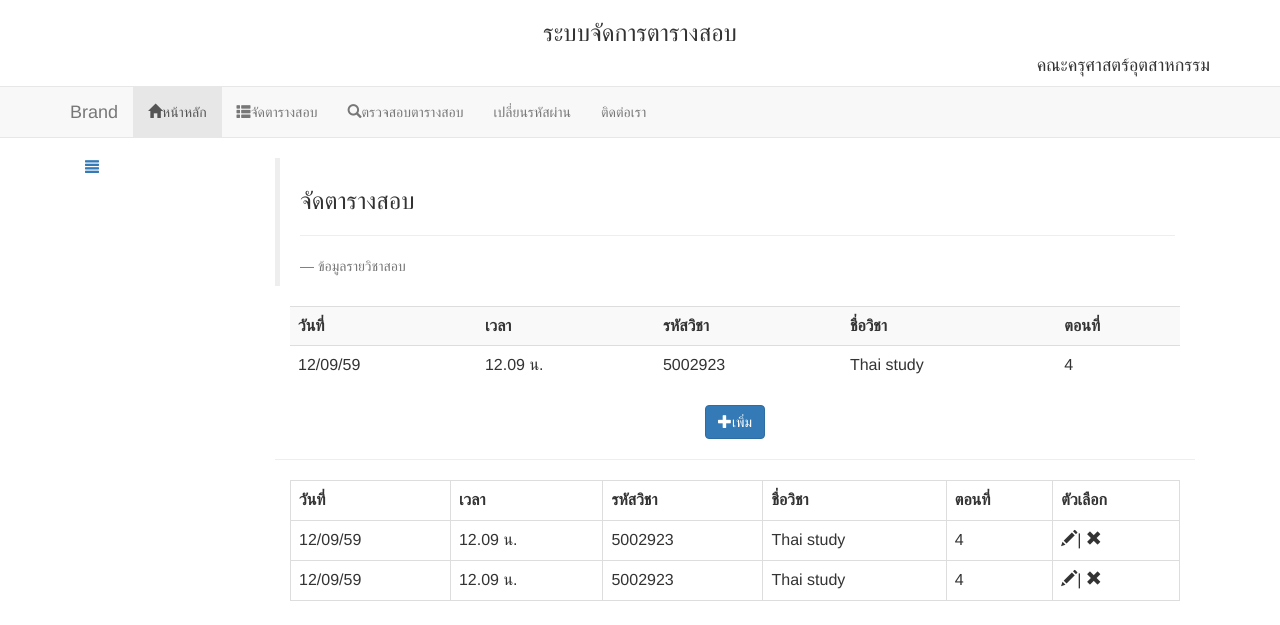
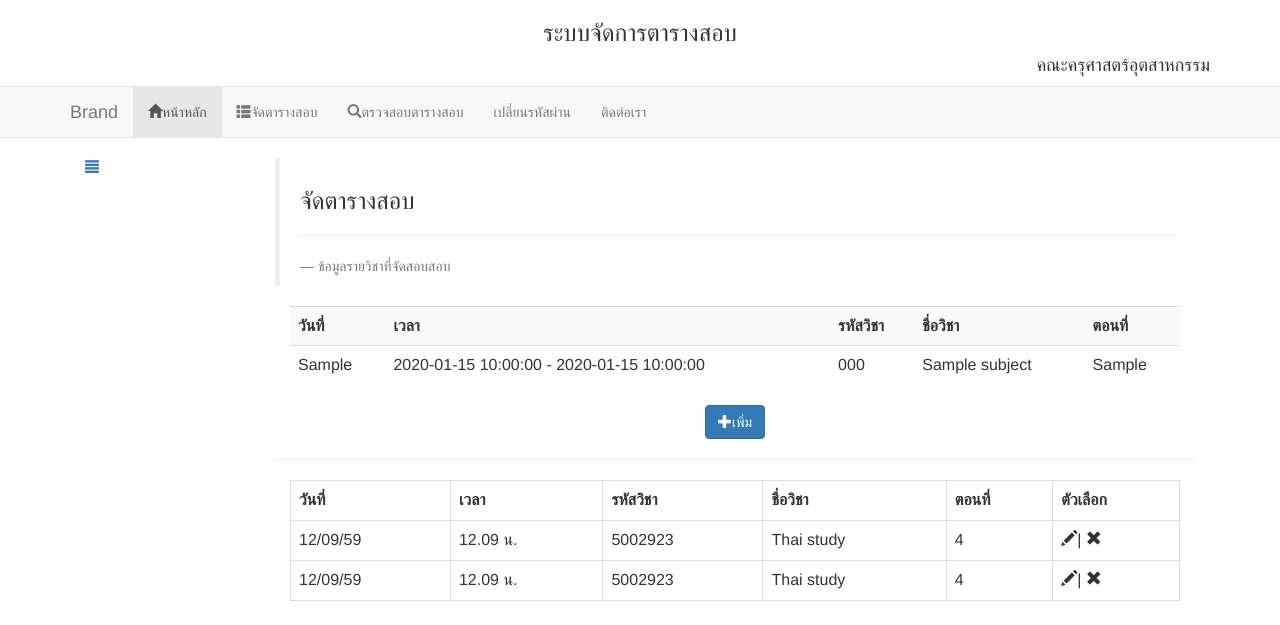
Before and after one commit to siggysic/aoffy, a PHP site: page /manage-exam.php in a window 1280 px wide. Shown: the top 625 px of the page. Run offline with PHP 8.4, Linux system fonts and the light colour scheme; tables that the repository leaves empty or names only in its code hold one stand-in row (values such as "Sample post"); some libraries are stand-ins or nearby versions.

Commit message:
test select data

```diff
--- /dev/null
+++ b/application/connect.php
@@ -0,0 +1,13 @@
+<?php
+
+  $host = 'localhost';
+  $user = 'root';
+  $pass = 'admin';
+  $db = 'manage_exam';
+
+  mysql_connect($host, $user, $pass) or die('Connect Failed.');
+  mysql_query('set name utf8');
+  mysql_select_db($db) or die('Select Database Failed.');
+
+
+?>
--- a/application/manage-exam.php
+++ b/application/manage-exam.php
@@ -1,9 +1,15 @@
+<?
+  require_once 'connect.php';
+
+  $sql = "SELECT * FROM subject";
+  $result = mysql_query($sql) or die('Select Error.');
+?>
+
 <html lang="en">
   <head>
     <meta charset="utf-8">
     <link rel="stylesheet" href="../lib/css/bootstrap.min.css">
     <link rel="stylesheet" href="../lib/css/custom.css">
-
     <script src="../lib/js/jquery-1.12.4.min.js"></script>
     <script src="../lib/js/bootstrap.min.js"></script>
 
@@ -60,7 +66,7 @@
         <div class="col-sm-10">
           <blockquote>
             <h3>จัดตารางสอบ</h3><hr/>
-            <footer>ข้อมูลรายวิชาสอบ</footer>
+            <footer>ข้อมูลรายวิชาที่จัดสอบสอบ</footer>
           </blockquote>
           <div class="container-fluid">
             <table class="table table-striped">
@@ -71,13 +77,21 @@
                 <th>ชื่อวิชา</th>
                 <th>ตอนที่</th>
               </thread>
-              <tr>
-                <td>12/09/59</td>
-                <td>12.09 น.</td>
-                <td>5002923</td>
-                <td>Thai study</td>
-                <td>4</td>
-              </tr>
+
+              <?php
+                while($subject = mysql_fetch_assoc($result)) {
+              ?>
+                <tr>
+                  <td><?php echo $subject['day'] ?></td>
+                  <td><?php echo $subject['start_time'] . ' - ' . $subject['end_time'] ?></td>
+                  <td><?php echo $subject['subject_number'] ?></td>
+                  <td><?php echo $subject['name'] ?></td>
+                  <td><?php echo $subject['section'] ?></td>
+                </tr>
+              <?php
+                }
+              ?>
+
             </table>
             <div class="container-fluid text-center">
               <button type="button" class="btn btn-primary"><i class="glyphicon glyphicon-plus padding-right"></i>เพิ่ม</button>
--- /dev/null
+++ b/application/manage_auto.php
@@ -0,0 +1,3 @@
+<?php
+
+?>
```
